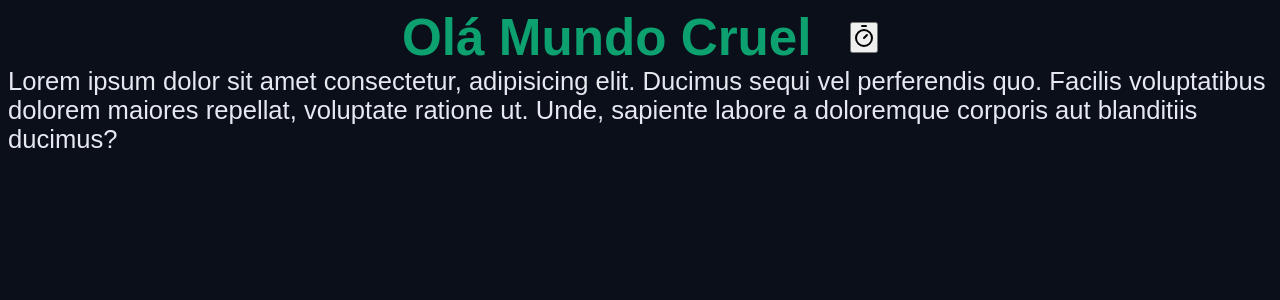
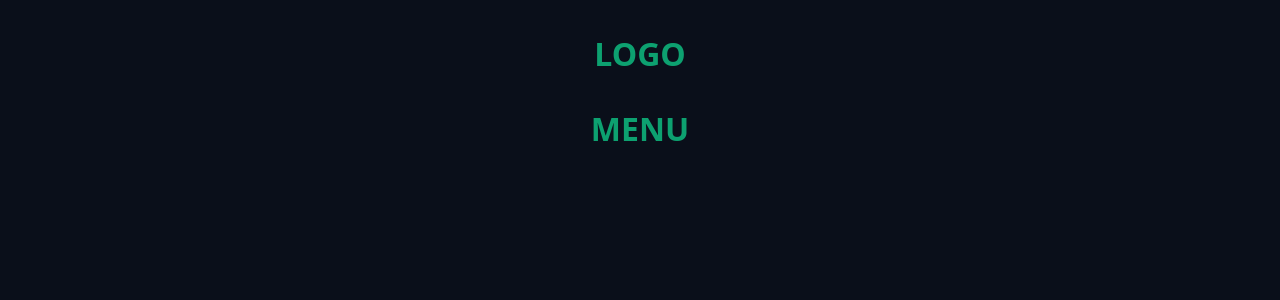
Before and after one commit to helryshow/cronos-pomo, a React (Vite) app: page / in a window 1280 px wide. Shown: the top 300 px of the page. Built offline with nearby package versions, Linux system fonts and the light colour scheme.

Commit message:
add de novos componentes

```diff
--- a/src/App.tsx
+++ b/src/App.tsx
@@ -1,20 +1,21 @@
  import './styles/theme.css';
  import './styles/global.css';
-import { Heading } from './Componentes/Heading';
-import { TimerIcon } from 'lucide-react';
+ import { Container} from './Componentes/Container';
+ import { Heading } from './Componentes/Heading';
 
  export function App() {
 
 
     return (
-    <div>
-    <Heading>
-      Olá Mundo Cruel <button><TimerIcon></TimerIcon></button>
-    </Heading>
-    <p>Lorem ipsum dolor sit amet consectetur, adipisicing elit. Ducimus sequi vel perferendis quo.
-    Facilis voluptatibus dolorem maiores repellat, voluptate ratione ut. Unde, sapiente labore a doloremque
-    corporis aut blanditiis ducimus?
-    </p>
-   </div>
+    <>
+    <Container>
+       <Heading>LOGO</Heading>
+    </Container>
+
+       <Container>
+       <Heading>MENU</Heading>
+    </Container>
+
+    </>
    );
 }
--- /dev/null
+++ b/src/Componentes/Container.module.css
@@ -0,0 +1,14 @@
+.container-fluid {
+ max-width: auto;
+}
+
+.container {
+  max-width: 98rem;
+  margin: 0 auto;
+}
+
+
+
+.content {
+  margin: 3.2rem;
+}
--- /dev/null
+++ b/src/Componentes/Container.tsx
@@ -0,0 +1,14 @@
+import styles from './Container.module.css';
+
+type ContainerProps = {
+    children: React.ReactNode;
+};
+
+export function Container({ children }: ContainerProps) {
+    return (
+        <div className={styles.container}>
+      <div className={styles.content}>{children}</div>
+     </div>
+    );
+
+}
--- a/src/styles/Global.css
+++ b/src/styles/Global.css
@@ -1,6 +1,4 @@
-body {
-  font-family: sans-serif;
-  font-size: 30px;
+
 * {
   margin: 0;
   padding: 0;
@@ -15,7 +13,8 @@ h1 {
   color: var(--primary);
 }
 
- body font-family: system-ui, -apple-system, BlinkMacSystemFont, 'Segoe UI', Roboto,
+ body {
+  font-family: system-ui, -apple-system, BlinkMacSystemFont, 'Segoe UI', Roboto,
     Oxygen, Ubuntu, Cantarell, 'Open Sans', 'Helvetica Neue', sans-serif;
   font-size: 1.6rem; /* 16px */
   background: var(--gray-900);
```
